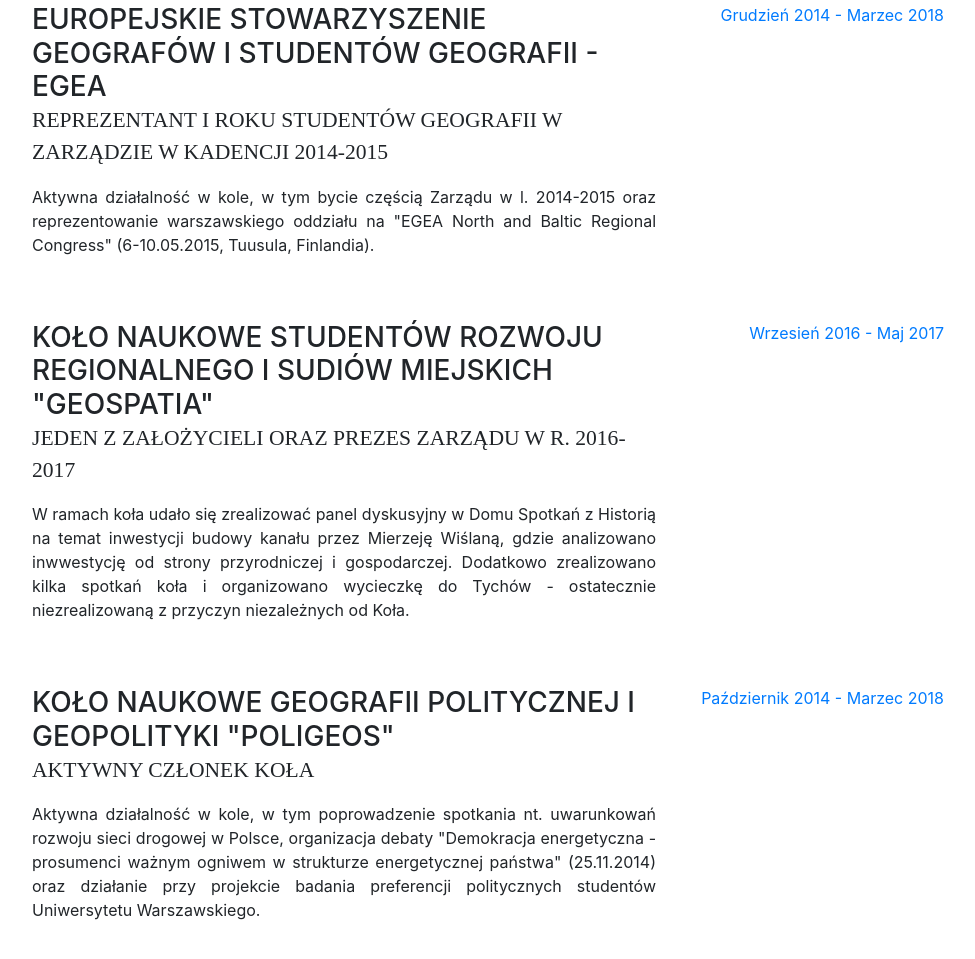
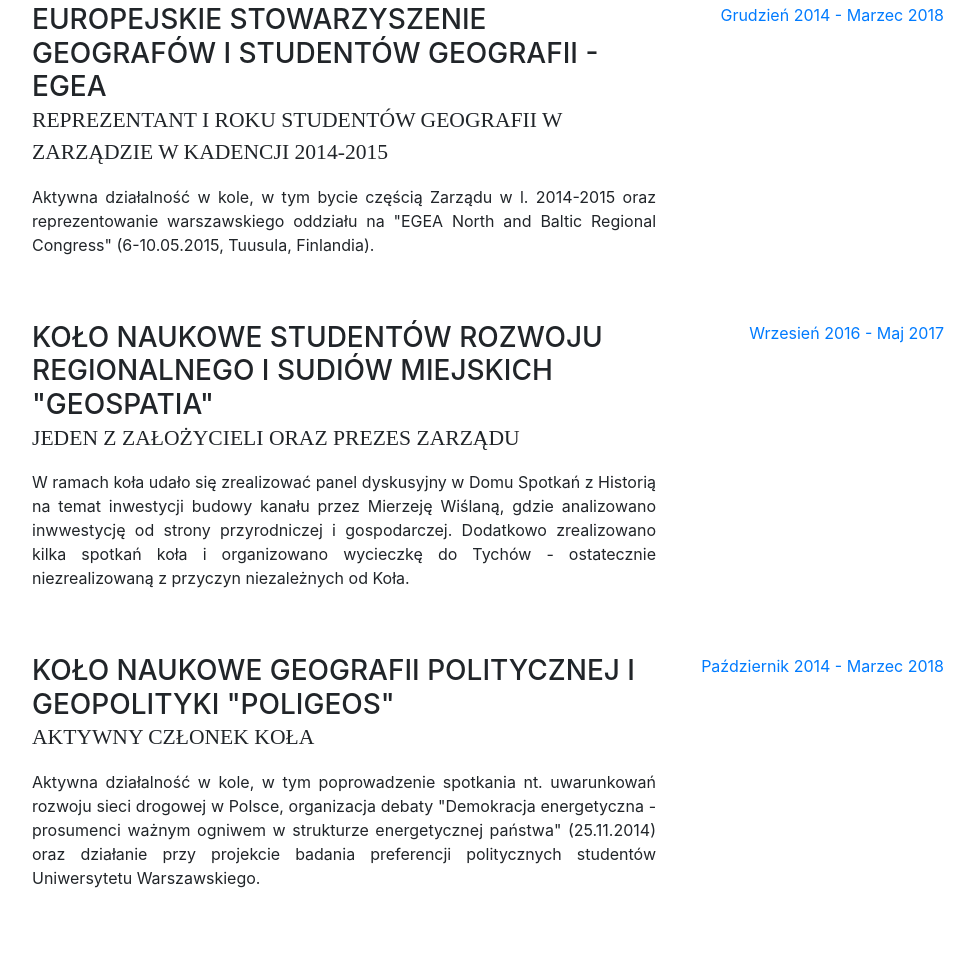
Before and after one commit to TyskiPl/cv-kamko, a website with bundled scripts: page index.html in a window 1280 px wide. Shown: the part 5776-6735 px from the top of the page, without its empty margins (288-1263 px from the left). Built offline with nearby package versions, Linux system fonts and the light colour scheme; a web font is replaced by a local one.

Commit message:
Update index.html

```diff
--- a/index.html
+++ b/index.html
@@ -325,7 +325,7 @@
             <div class="resume-item d-flex flex-column flex-md-row mb-5">
             <div class="resume-content mr-auto">
               <h3 class="mb-0">KOŁO NAUKOWE STUDENTÓW ROZWOJU REGIONALNEGO I SUDIÓW MIEJSKICH "GEOSPATIA"</h3>
-              <div class="subheading mb-3">Jeden z założycieli oraz Prezes Zarządu w r. 2016-2017</div>
+              <div class="subheading mb-3">Jeden z założycieli oraz Prezes Zarządu</div>
               <p align="justify">W ramach koła udało się zrealizować panel dyskusyjny w Domu Spotkań z Historią na temat inwestycji budowy kanału przez Mierzeję Wiślaną, gdzie analizowano inwwestycję od strony przyrodniczej i gospodarczej. Dodatkowo zrealizowano kilka spotkań koła i organizowano wycieczkę do Tychów - ostatecznie niezrealizowaną z przyczyn niezależnych od Koła.</p>
             </div>
             <div class="resume-date text-md-right">
```
